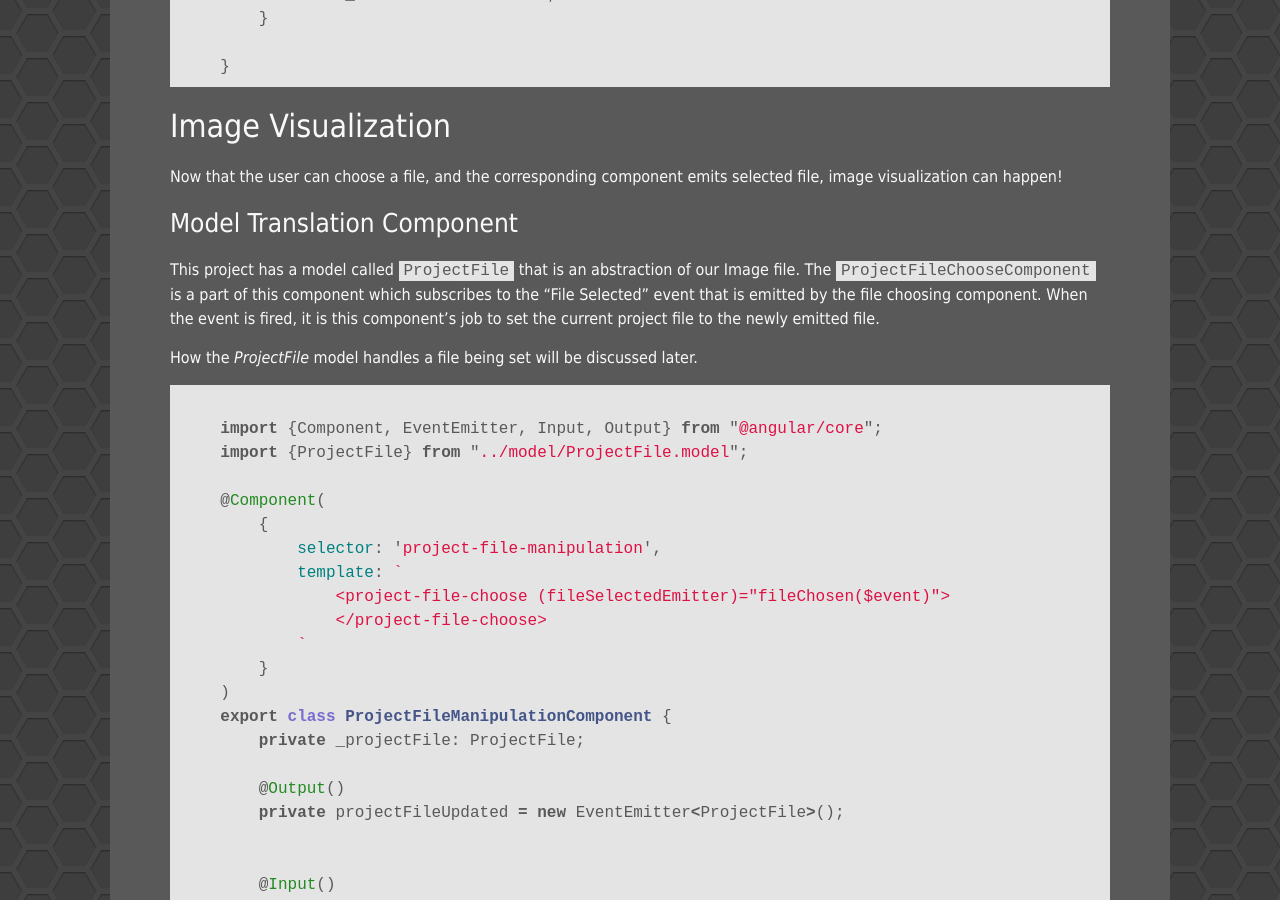
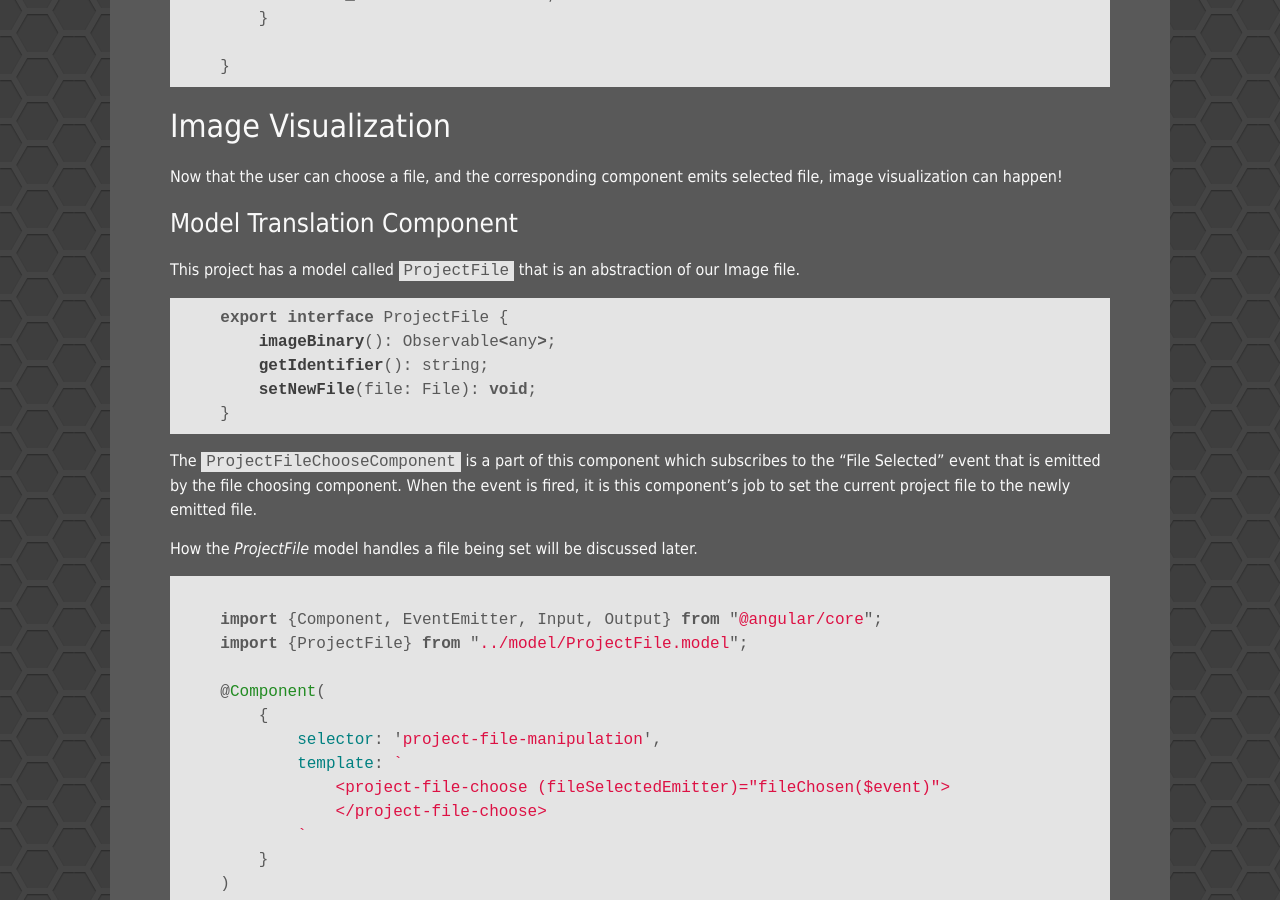
Before and after one commit to Unthrottled/blog, a Jekyll site: the page built from _posts/2017-12-14-Reactive-Mongo-Image-Persistence.md, in a window 1280 px wide and 900 px high, scrolled down 8217 px. Built offline with Jekyll 4.4.1, drawn with Linux system fonts in a browser that asks for light colours.

Commit message:
I think the Project File is important to know

```diff
--- a/_posts/2017-12-14-Reactive-Mongo-Image-Persistence.md
+++ b/_posts/2017-12-14-Reactive-Mongo-Image-Persistence.md
@@ -347,6 +347,15 @@ Now that the user can choose a file, and the corresponding component emits selec
 ### Model Translation Component
 
 This project has a model called `ProjectFile` that is an abstraction of our Image file.
+
+{% highlight javascript %}
+    export interface ProjectFile {
+        imageBinary(): Observable<any>;
+        getIdentifier(): string;
+        setNewFile(file: File): void;
+    }
+{% endhighlight %}
+
 The `ProjectFileChooseComponent` is a part of this component which subscribes to the "File Selected" event that is emitted by the file choosing component.
 When the event is fired, it is this component's job to set the current project file to the newly emitted file.
 
```
